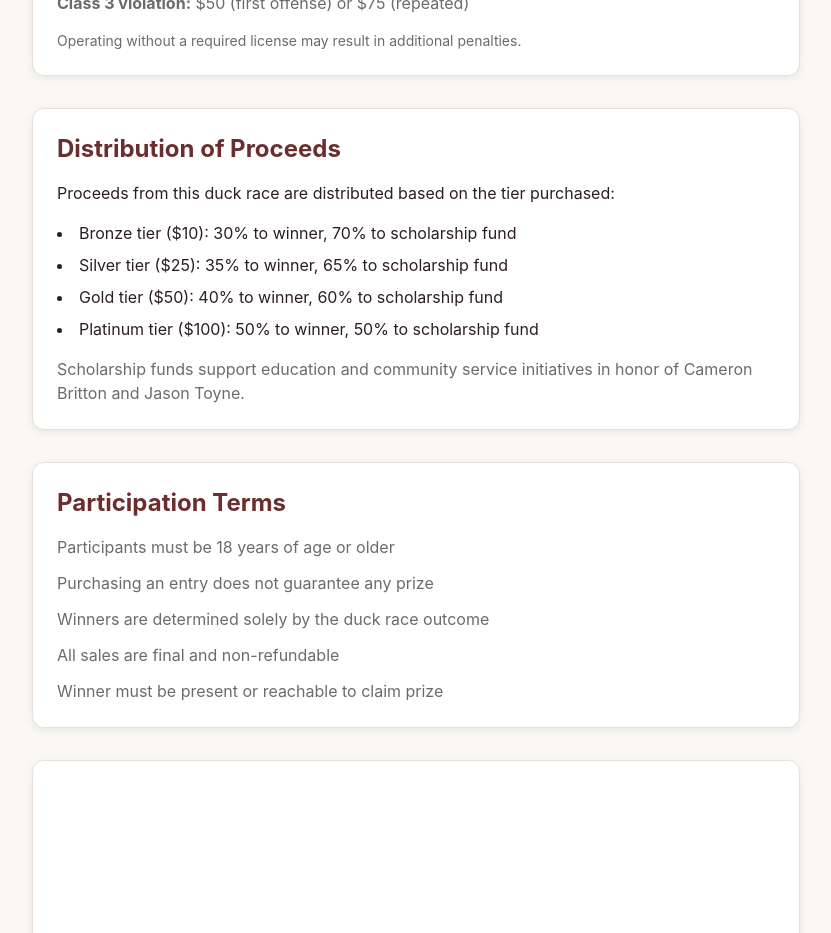
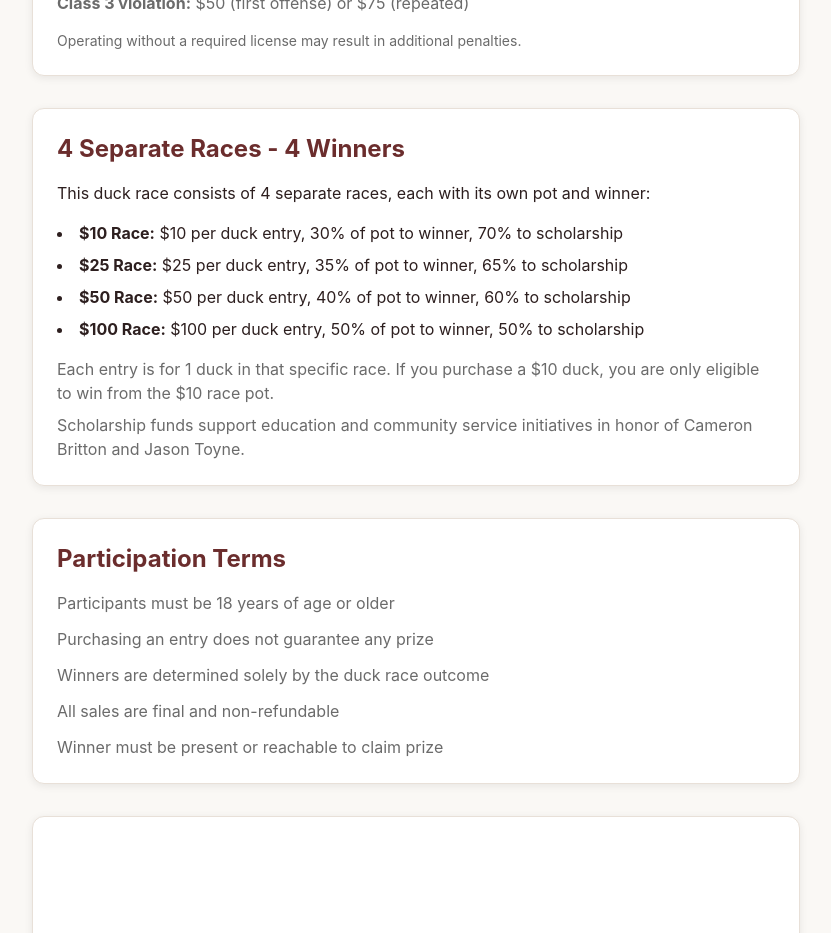
Before and after one commit to mcconnellentllc-cloud/Duck-Race, a Next.js app: page /legal in a window 1280 px wide. Shown: the part 2500-3433 px from the top of the page, without its empty margins (224-1055 px from the left). Built offline with nearby package versions, Linux system fonts and the light colour scheme.

Commit message:
Update legal page to reflect 4 separate races system
- Removed old tier names (Bronze, Silver, Gold, Platinum)
- Clarified each race is $X per duck entry
- Made clear that each entry is for 1 duck in that specific race
- Emphasized 4 separate races with 4 winners

```diff
--- a/app/legal/page.tsx
+++ b/app/legal/page.tsx
@@ -182,17 +182,21 @@ export default function LegalPage() {
           {/* Distribution of Proceeds */}
           <div className="card">
             <h2 className="text-2xl font-bold text-[var(--primary)] mb-4">
-              Distribution of Proceeds
+              4 Separate Races - 4 Winners
             </h2>
             <p className="mb-4">
-              Proceeds from this duck race are distributed based on the tier purchased:
+              This duck race consists of 4 separate races, each with its own pot and winner:
             </p>
             <ul className="list-disc list-inside space-y-2 mb-4">
-              <li>Bronze tier ($10): 30% to winner, 70% to scholarship fund</li>
-              <li>Silver tier ($25): 35% to winner, 65% to scholarship fund</li>
-              <li>Gold tier ($50): 40% to winner, 60% to scholarship fund</li>
-              <li>Platinum tier ($100): 50% to winner, 50% to scholarship fund</li>
+              <li><strong>$10 Race:</strong> $10 per duck entry, 30% of pot to winner, 70% to scholarship</li>
+              <li><strong>$25 Race:</strong> $25 per duck entry, 35% of pot to winner, 65% to scholarship</li>
+              <li><strong>$50 Race:</strong> $50 per duck entry, 40% of pot to winner, 60% to scholarship</li>
+              <li><strong>$100 Race:</strong> $100 per duck entry, 50% of pot to winner, 50% to scholarship</li>
             </ul>
+            <p className="text-[var(--muted)] mb-2">
+              Each entry is for 1 duck in that specific race. If you purchase a $10 duck, you are only
+              eligible to win from the $10 race pot.
+            </p>
             <p className="text-[var(--muted)]">
               Scholarship funds support education and community service initiatives in honor
               of Cameron Britton and Jason Toyne.
```
